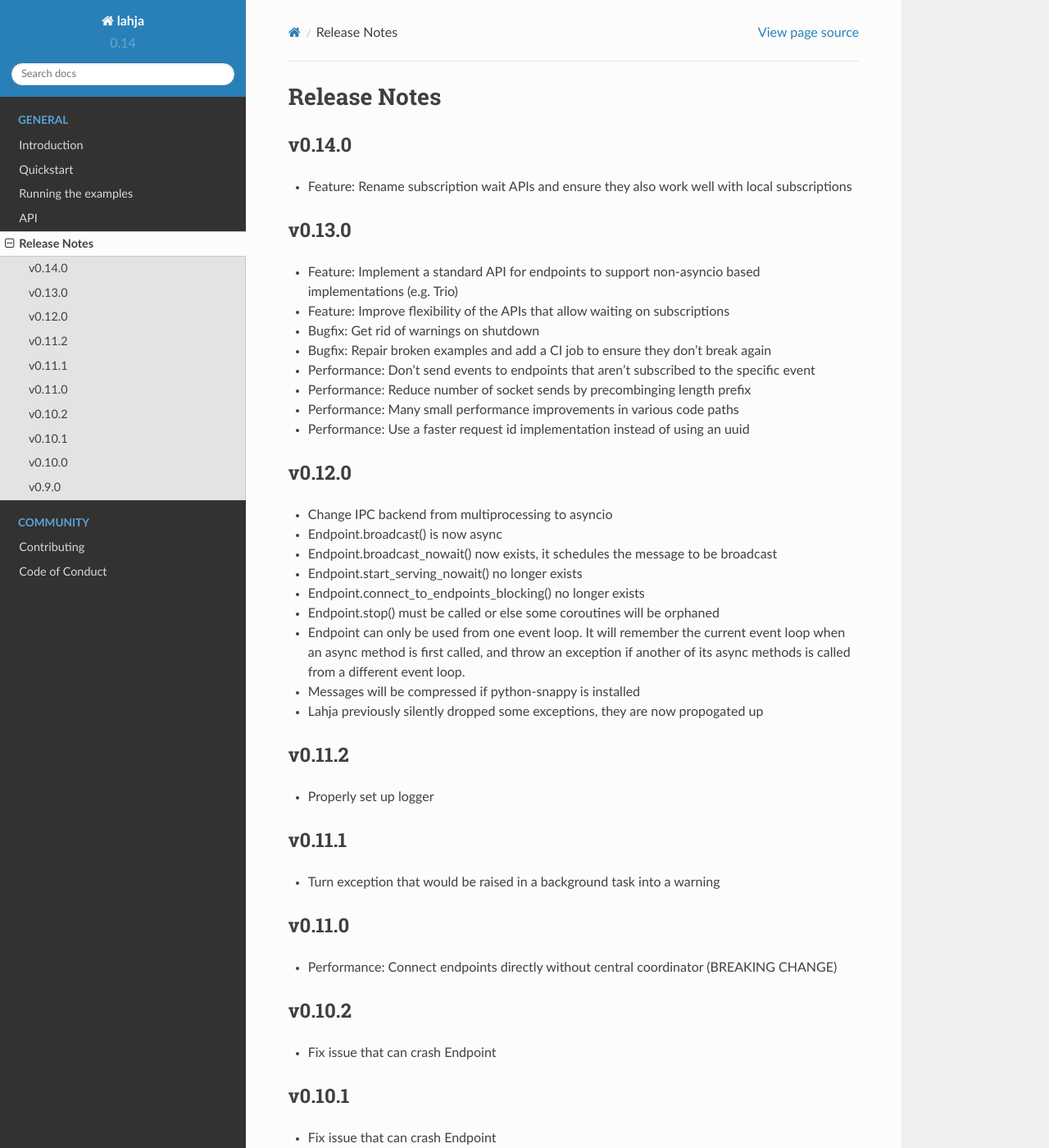
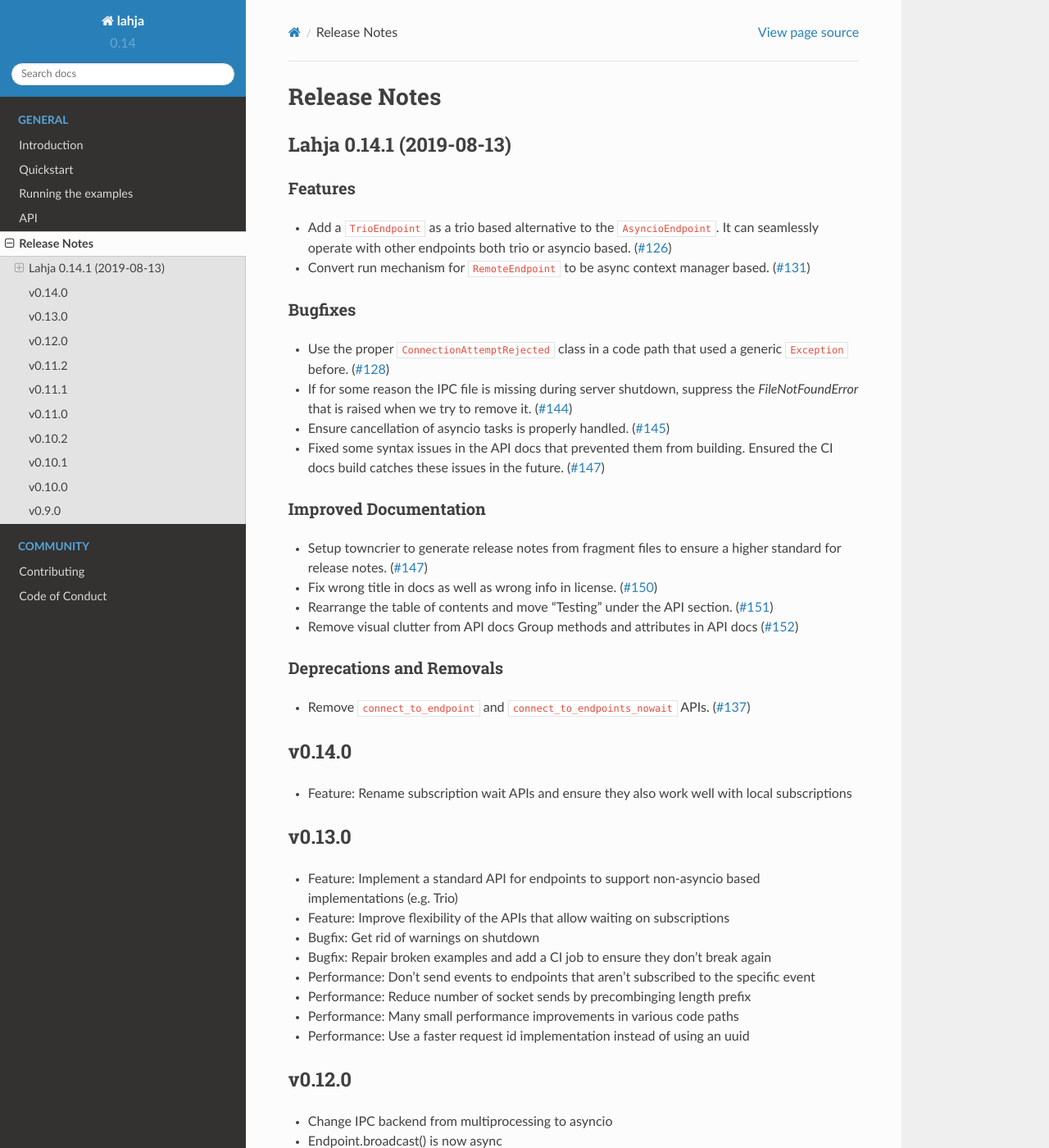
Before and after one commit to ethereum/lahja, a Sphinx documentation site: the page built from docs/release_notes.rst, in a window 1280 px wide and 1400 px high. Shown: the whole window at 82% size. Built offline with Sphinx 7.4.7 and the Read the Docs theme 2.0.0, drawn with Linux system fonts in a browser that asks for light colours.

Commit message:
Bump version: 0.14.0 → 0.14.1

```diff
--- a/docs/release_notes.rst
+++ b/docs/release_notes.rst
@@ -2,6 +2,45 @@
 =============
 
 .. towncrier release notes start
+
+Lahja 0.14.1 (2019-08-13)
+-------------------------
+
+Features
+~~~~~~~~
+
+- Add a ``TrioEndpoint`` as a trio based alternative to the ``AsyncioEndpoint``.  It can seamlessly operate with other endpoints both trio or asyncio based. (`#126 <https://github.com/ethereum/lahja/issues/126>`__)
+- Convert run mechanism for ``RemoteEndpoint`` to be async context manager based. (`#131 <https://github.com/ethereum/lahja/issues/131>`__)
+
+
+Bugfixes
+~~~~~~~~
+
+- Use the proper ``ConnectionAttemptRejected`` class in a code path that used
+  a generic ``Exception`` before. (`#128 <https://github.com/ethereum/lahja/issues/128>`__)
+- If for some reason the IPC file is missing during server shutdown,
+  suppress the `FileNotFoundError` that is raised when we try to remove it. (`#144 <https://github.com/ethereum/lahja/issues/144>`__)
+- Ensure cancellation of asyncio tasks is properly handled. (`#145 <https://github.com/ethereum/lahja/issues/145>`__)
+- Fixed some syntax issues in the API docs that prevented them from building.
+  Ensured the CI docs build catches these issues in the future. (`#147 <https://github.com/ethereum/lahja/issues/147>`__)
+
+
+Improved Documentation
+~~~~~~~~~~~~~~~~~~~~~~
+
+- Setup towncrier to generate release notes from fragment files to ensure a higher standard
+  for release notes. (`#147 <https://github.com/ethereum/lahja/issues/147>`__)
+- Fix wrong title in docs as well as wrong info in license. (`#150 <https://github.com/ethereum/lahja/issues/150>`__)
+- Rearrange the table of contents and move "Testing" under the API section. (`#151 <https://github.com/ethereum/lahja/issues/151>`__)
+- Remove visual clutter from API docs
+  Group methods and attributes in API docs (`#152 <https://github.com/ethereum/lahja/issues/152>`__)
+
+
+Deprecations and Removals
+~~~~~~~~~~~~~~~~~~~~~~~~~
+
+- Remove ``connect_to_endpoint`` and ``connect_to_endpoints_nowait`` APIs. (`#137 <https://github.com/ethereum/lahja/issues/137>`__)
+
 
 v0.14.0
 -------
--- a/newsfragments/126.feature.rst
+++ /dev/null
@@ -1 +0,0 @@
-Add a ``TrioEndpoint`` as a trio based alternative to the ``AsyncioEndpoint``.  It can seamlessly operate with other endpoints both trio or asyncio based.
--- a/newsfragments/128.bugfix.rst
+++ /dev/null
@@ -1,2 +0,0 @@
-Use the proper ``ConnectionAttemptRejected`` class in a code path that used
-a generic ``Exception`` before.
--- a/newsfragments/131.feature.rst
+++ /dev/null
@@ -1 +0,0 @@
-Convert run mechanism for ``RemoteEndpoint`` to be async context manager based.
--- a/newsfragments/137.removal.rst
+++ /dev/null
@@ -1 +0,0 @@
-Remove ``connect_to_endpoint`` and ``connect_to_endpoints_nowait`` APIs.
--- a/newsfragments/144.bugfix.rst
+++ /dev/null
@@ -1,2 +0,0 @@
-If for some reason the IPC file is missing during server shutdown,
-suppress the `FileNotFoundError` that is raised when we try to remove it.
--- a/newsfragments/145.bugfix.rst
+++ /dev/null
@@ -1 +0,0 @@
-Ensure cancellation of asyncio tasks is properly handled.
--- a/newsfragments/147.bugfix.rst
+++ /dev/null
@@ -1,2 +0,0 @@
-Fixed some syntax issues in the API docs that prevented them from building.
-Ensured the CI docs build catches these issues in the future.
--- a/newsfragments/147.doc.rst
+++ /dev/null
@@ -1,2 +0,0 @@
-Setup towncrier to generate release notes from fragment files to ensure a higher standard
-for release notes.
--- a/newsfragments/150.doc.rst
+++ /dev/null
@@ -1 +0,0 @@
-Fix wrong title in docs as well as wrong info in license.
--- a/newsfragments/151.doc.rst
+++ /dev/null
@@ -1 +0,0 @@
-Rearrange the table of contents and move "Testing" under the API section.
--- a/newsfragments/152.doc.rst
+++ /dev/null
@@ -1,2 +0,0 @@
-Remove visual clutter from API docs
-Group methods and attributes in API docs
--- a/setup.py
+++ b/setup.py
@@ -53,7 +53,7 @@
 setup(
     name='lahja',
     # *IMPORTANT*: Don't manually change the version here. Use `make bump`, as described in readme
-    version='0.14.0',
+    version='0.14.1',
     description="Generic event bus for asynchronous cross-process communication",
     long_description=long_description,
     long_description_content_type='text/markdown',
```
Also changed, not shown: .bumpversion.cfg.
